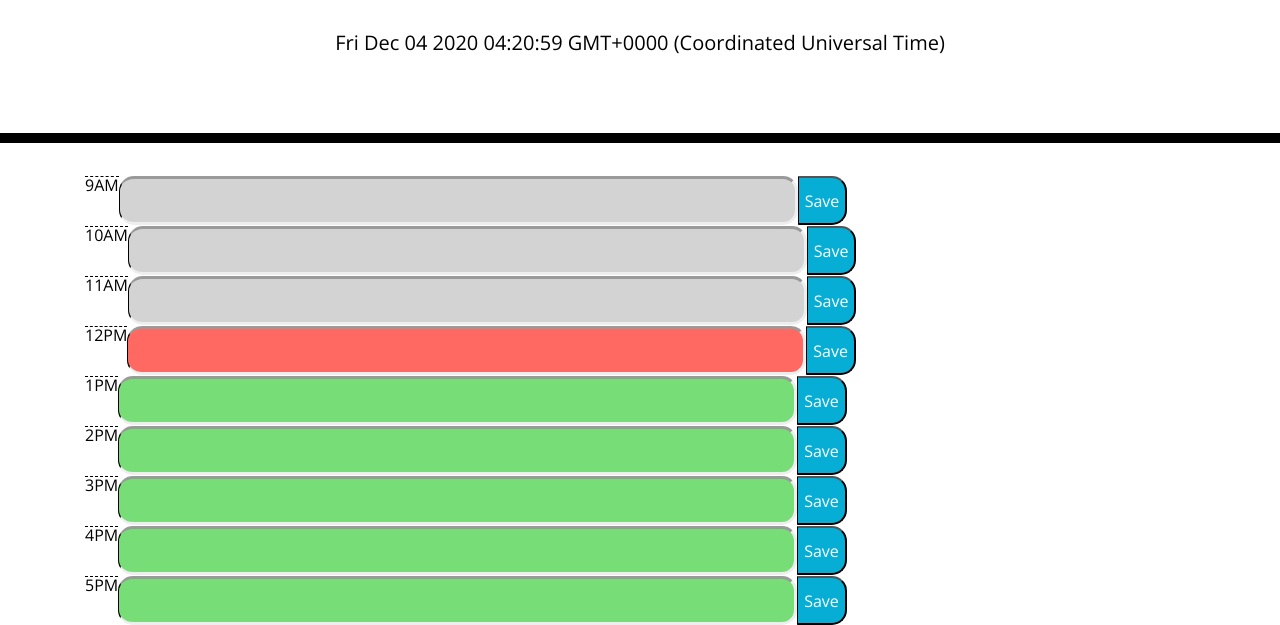
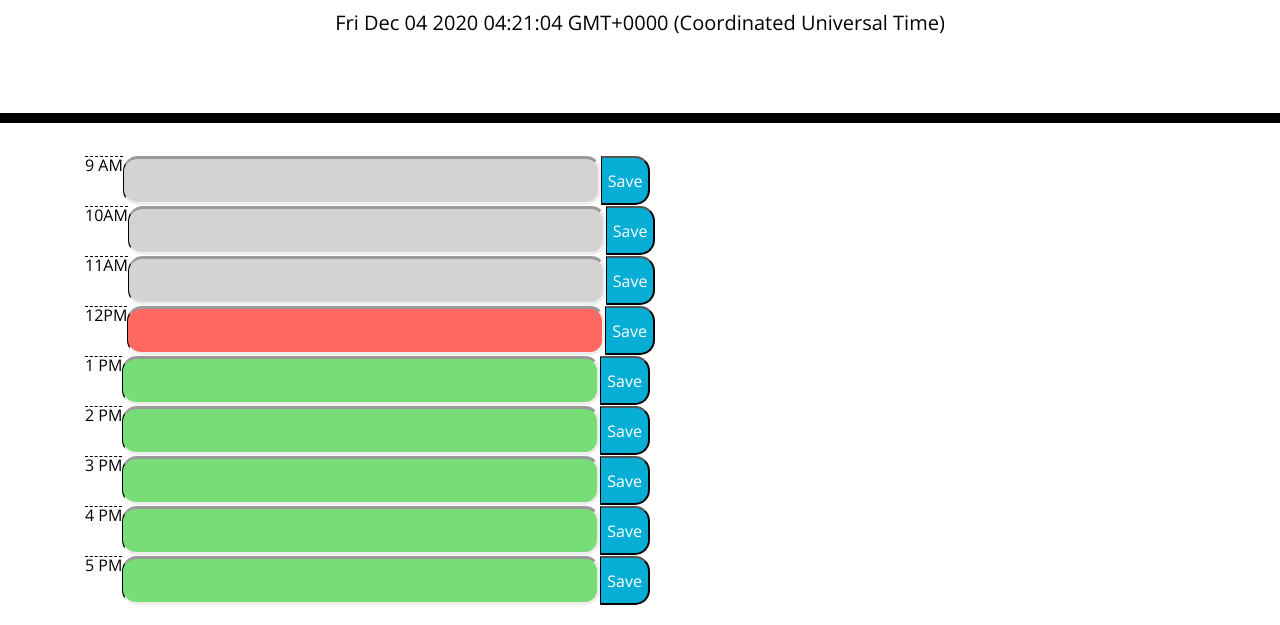
Before and after one commit to wodaje/WorkDayPlanner, a plain HTML site: page index.html in a window 1280 px wide. Shown: the part 181-806 px from the top of the page. Drawn offline with nearby package versions, Linux system fonts and the light colour scheme.

Commit message:
final update

```diff
--- a/plan_script.js
+++ b/plan_script.js
@@ -1,14 +1,9 @@
 // Hour Range
 var hourArray = ["9","10","11","12","13","14","15","16","17"]
-var hourArrayAm = ["9AM","10AM","11AM","12PM","1PM","2PM","3PM","4PM","5PM"]
+var hourArrayAm = ["9 AM","10AM","11AM","12PM","1 PM","2 PM","3 PM","4 PM","5 PM"]
 
 // Allow for automatic formatting for hourly fields checked every minute
-var timer = setInterval(formatField, 60000)
-
-// Load Date and set on screen
-var dateTime = new Date()
-$("#currentDay").append("<br>")
-$("#currentDay").append(dateTime)
+var timer = setInterval(formatField, 1000)
 
 // execute dynamic loading of page
 divLoop()
@@ -16,11 +11,12 @@ labelHour()
 textField()
 createButton()
 formatField()
+fillContent()
 
 // creating row divs and load
 function divLoop(){
 
-    hourArray.forEach(function(hour, i){
+    hourArray.forEach(function(hour){
       let divElement = $(`<div id='d${hour}'></div>`)
       divElement.addClass("row")
         $(".container").append(divElement)
@@ -40,15 +36,15 @@ function labelHour(){
 // creating Text Fields
 function textField(){
 
-    hourArray.forEach(function(hour,i){
-        let textBlock = $(`<textarea id= 't${hour}'; rows= '1'; cols= '70'>`)
+    hourArray.forEach(function(hour){
+        let textBlock = $(`<textarea id= 't${hour}'; rows= '2'; cols= '50'>`)
         $(`#d${hour}`).append(textBlock)
     })
 }
 
 // Creating Buttons
 function createButton(){
-    hourArray.forEach(function(hour, i){
+    hourArray.forEach(function(hour){
         var btn = $(`<button id= b${hour}>`)
         btn.addClass("saveBtn")
         btn.text("Save")
@@ -59,6 +55,9 @@ function createButton(){
 // Grabs time and allows calendar adjusting to test
 // It will distort current hour by 8 hours if you are outside the window of 9-5
 function formatField(){
+
+    var dateTime = new Date()
+    $("#currentDay").html(dateTime)
 
     let offSet = 0
     let hourNow = dateTime.getHours()
@@ -88,29 +87,20 @@ $(".container").on("click","button", updateBox)
 //Button control in hourly view for local storage
 function updateBox(){
 
-    alert("Button Click")
+    let btnEl = this.id
+    var textId = btnEl.replace("b","t")
+    var idNum = btnEl.slice(1)
+    let textCont = $(`#${textId}`).val()
+    localStorage.setItem(`text${idNum}`,textCont)
 }
 
+function fillContent(){
 
-/*function textField(){
-
-    let hourNow = updateTime()
-    hourArray.forEach(function(hour,i){
-        let textBlock = $(`<textarea id= 't${hour}'; rows= '1'; cols= '70'>`)
-        if (parseInt(hour) < hourNow) {
-            textBlock.addClass("past")
-        }
-        else if (parseInt(hour) === hourNow) {
-            textBlock.addClass("present")
-        }
-        else if (parseInt(hour) > hourNow) {
-            textBlock.addClass("future")
-        }
-        $(`#d${hour}`).append(textBlock)
+    hourArray.forEach(function(hour){
+        let textCont = localStorage.getItem(`text${hour}`)
+        $(`#t${hour}`).text(textCont)
     })
 }
-*/
-
 //var dayEl = $("<input type= 'number'; onchange= 'adjustTime()'>")
 //$("#currentDay").append(dayEl)
 //$("#currentDay").prepend("Select Hours to adjust for testing:")
--- a/style.css
+++ b/style.css
@@ -4,7 +4,8 @@ body {
   line-height: 1;
 }
 
-#container{
+.container{
+  width: 100%;
   margin: auto;
 }
 
@@ -14,7 +15,7 @@ textarea{
   resize: none;
   color: #000000;
   border-left: 1px solid black;
-  padding: 10px;
+  padding: 1px;
 }
 
 .jumbotron {
@@ -65,7 +66,7 @@ textarea{
 }
 
 .future {
-  background-color: #77dd77;
+   background-color: #77dd77;
   color: black;
   border-radius: 15px;
   border-style: inset;
```
Also changed, not shown: index.html (+1 -1 lines), 1 other file.
